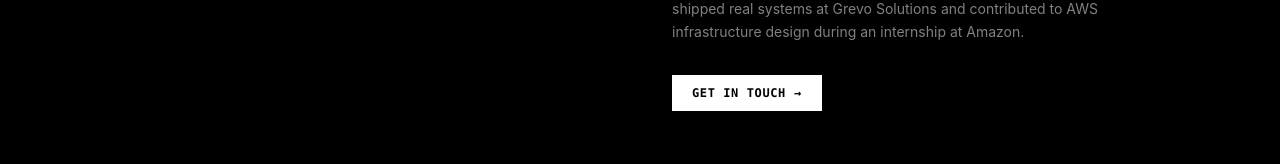
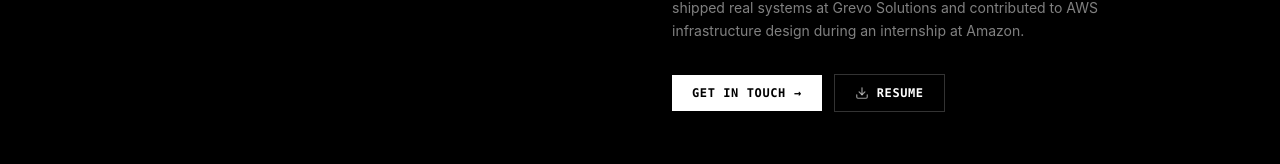
Before and after one commit to nhatprx/nhatprx-portfolio, a React (Vite) app: page / in a window 1280 px wide. Shown: the part 536-700 px from the top of the page. Built offline with nearby package versions, Linux system fonts and the light colour scheme.

Commit message:
feat: add resume download button next to get in touch

```diff
--- a/src/App.tsx
+++ b/src/App.tsx
@@ -53,6 +53,16 @@ function ArrowDown({ className = 'w-5 h-5' }: { className?: string }) {
   return (
     <svg className={className} viewBox="0 0 24 24" fill="none" stroke="currentColor" strokeWidth="2" strokeLinecap="round" strokeLinejoin="round" aria-hidden="true">
       <path d="M12 5v14" /><path d="m19 12-7 7-7-7" />
+    </svg>
+  )
+}
+
+function DownloadIcon({ className = 'w-4 h-4' }: { className?: string }) {
+  return (
+    <svg className={className} viewBox="0 0 24 24" fill="none" stroke="currentColor" strokeWidth="2" strokeLinecap="round" strokeLinejoin="round" aria-hidden="true">
+      <path d="M21 15v4a2 2 0 0 1-2 2H5a2 2 0 0 1-2-2v-4" />
+      <polyline points="7 10 12 15 17 10" />
+      <line x1="12" x2="12" y1="15" y2="3" />
     </svg>
   )
 }
@@ -202,13 +212,21 @@ export default function App() {
                 at Grevo Solutions and contributed to AWS infrastructure design during an internship at Amazon.
               </p>
 
-              <div className="mt-8">
+              <div className="mt-8 flex flex-wrap items-center gap-3">
                 <a
                   href="#contact"
                   className="inline-flex items-center gap-2 px-5 py-2.5 bg-white text-black font-mono text-xs font-semibold tracking-wider hover:bg-white/80 transition-colors"
                 >
                   GET IN TOUCH
                   <span aria-hidden="true">→</span>
+                </a>
+                <a
+                  href="/%5Bnhatprx%5D%20PERSONAL%20RESUME.pdf"
+                  download="[nhatprx] PERSONAL RESUME.pdf"
+                  className="inline-flex items-center gap-2 px-5 py-2.5 border border-white/20 text-white font-mono text-xs font-semibold tracking-wider hover:border-white/50 hover:bg-white/5 transition-colors"
+                >
+                  <DownloadIcon className="w-3.5 h-3.5 text-white/60" />
+                  RESUME
                 </a>
               </div>
             </div>
```
Also changed, not shown: 1 other file (tests, documents, lock files or other folders).
